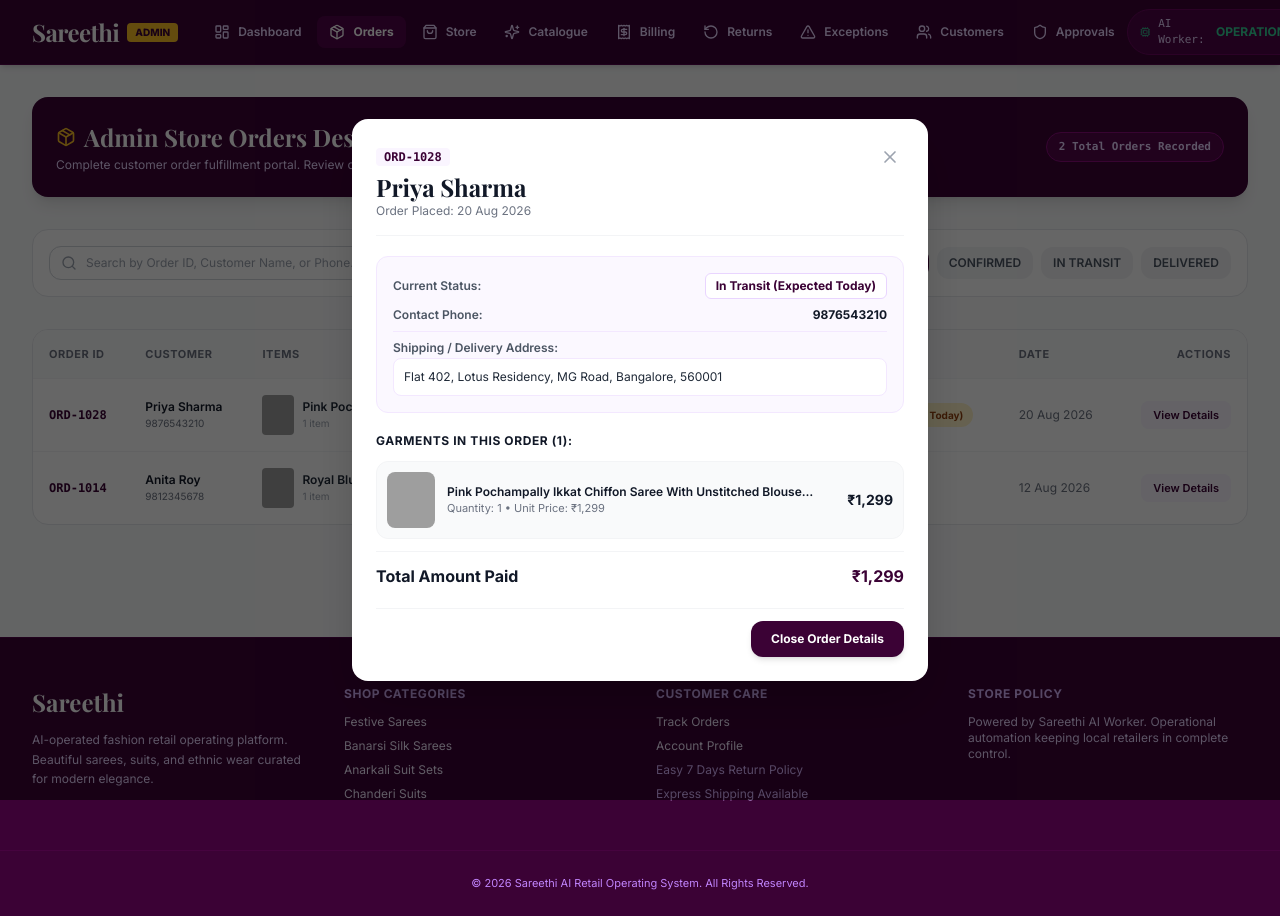
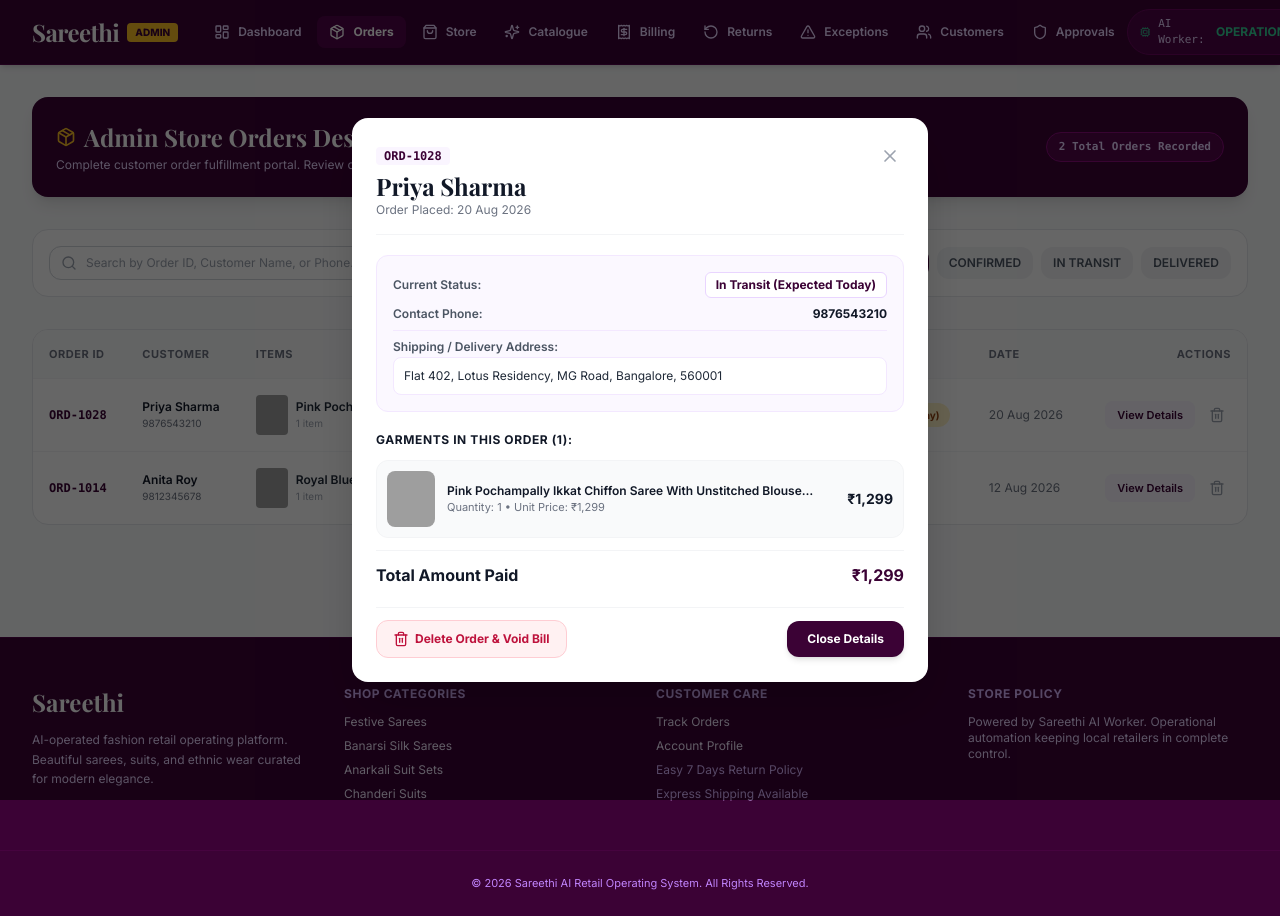
Before and after one commit to hritikbhardwaj12/Sareethi, a Next.js app: page /admin/orders in a window 1280 px wide. Both pictures are taken after a click on the element 640 px from the left and 415 px from the top of the page. Shown: the top 916 px of the page. Built offline with nearby package versions, Linux system fonts and the light colour scheme; grey boxes are pictures that could not be loaded; a web font is replaced by a local one.

Commit message:
feat: add delete and void bill action in admin orders portal

```diff
--- a/src/app/admin/orders/page.tsx
+++ b/src/app/admin/orders/page.tsx
@@ -19,13 +19,23 @@ import {
   Calendar,
   ExternalLink,
   ChevronRight,
+  Trash2,
 } from 'lucide-react';
 
 export default function AdminOrdersPage() {
-  const { orders } = useStoreData();
+  const { orders, deleteOrder } = useStoreData();
   const [searchQuery, setSearchQuery] = useState('');
   const [statusFilter, setStatusFilter] = useState<'ALL' | 'CONFIRMED' | 'IN_TRANSIT' | 'DELIVERED'>('ALL');
   const [selectedOrder, setSelectedOrder] = useState<StoreOrder | null>(null);
+
+  const handleDeleteOrder = async (orderId: string, customerName: string) => {
+    if (window.confirm(`Are you sure you want to delete order ${orderId} for "${customerName}"? This will void and remove the bill.`)) {
+      await deleteOrder(orderId);
+      if (selectedOrder?.id === orderId) {
+        setSelectedOrder(null);
+      }
+    }
+  };
 
   const filteredOrders = orders.filter((order) => {
     const matchesSearch =
@@ -155,6 +165,7 @@ export default function AdminOrdersPage() {
                       </td>
                       <td className="p-4 text-gray-500">{ord.date}</td>
                       <td className="p-4 text-right">
+                        <div className="flex items-center justify-end gap-2">
                           <button
                             onClick={(e) => {
                               e.stopPropagation();
@@ -164,6 +175,17 @@ export default function AdminOrdersPage() {
                           >
                             View Details
                           </button>
+                          <button
+                            onClick={(e) => {
+                              e.stopPropagation();
+                              handleDeleteOrder(ord.id, ord.customer_name);
+                            }}
+                            title="Delete Order / Void Bill"
+                            className="p-1.5 text-gray-400 hover:text-rose-600 hover:bg-rose-50 rounded-lg transition-colors cursor-pointer"
+                          >
+                            <Trash2 className="w-4 h-4" />
+                          </button>
+                        </div>
                       </td>
                     </tr>
                   ))
@@ -236,12 +258,19 @@ export default function AdminOrdersPage() {
               </div>
             </div>
 
-            <div className="pt-3 flex justify-end gap-3 border-t border-gray-100">
+            <div className="pt-3 flex justify-between items-center gap-3 border-t border-gray-100">
+              <button
+                onClick={() => handleDeleteOrder(selectedOrder.id, selectedOrder.customer_name)}
+                className="px-4 py-2.5 bg-rose-50 text-rose-700 hover:bg-rose-100 border border-rose-200 font-bold text-xs rounded-xl flex items-center gap-1.5 cursor-pointer transition-colors"
+              >
+                <Trash2 className="w-4 h-4" /> Delete Order & Void Bill
+              </button>
+
               <button
                 onClick={() => setSelectedOrder(null)}
                 className="px-5 py-2.5 bg-purple-950 text-white font-bold text-xs rounded-xl hover:bg-purple-900 shadow-md cursor-pointer"
               >
-                Close Order Details
+                Close Details
               </button>
             </div>
           </div>
--- a/src/app/api/sync/route.ts
+++ b/src/app/api/sync/route.ts
@@ -371,6 +371,12 @@ export async function POST(req: NextRequest) {
     } else if (action === 'PROCESS_APPROVAL') {
       const { id, decision } = payload;
       globalApprovals = globalApprovals.map((a) => (a.id === id ? { ...a, status: decision } : a));
+    } else if (action === 'DELETE_ORDER') {
+      const { orderId, billNumber } = payload;
+      globalOrders = globalOrders.filter((o) => o.id !== orderId);
+      if (billNumber) {
+        globalBills = globalBills.filter((b) => b.billNumber !== billNumber && b.orderId !== orderId);
+      }
     } else if (action === 'SYNC_ALL') {
       // Bulk merge incoming client state
       if (Array.isArray(payload.orders)) {
--- a/src/context/StoreDataContext.tsx
+++ b/src/context/StoreDataContext.tsx
@@ -445,6 +445,8 @@ interface StoreDataContextType {
   ) => Promise<{ success: boolean }>;
 
   deleteProduct: (id: string) => Promise<{ success: boolean }>;
+
+  deleteOrder: (id: string) => Promise<{ success: boolean }>;
 
   createBill: (billInput: {
     customerName: string;
@@ -936,6 +938,29 @@ export function StoreDataProvider({ children }: { children: ReactNode }) {
     };
   };
 
+  const deleteOrder = async (orderId: string) => {
+    const targetOrder = orders.find((o) => o.id === orderId);
+    setOrders((prev) => prev.filter((o) => o.id !== orderId));
+    if (targetOrder?.bill_number) {
+      setBills((prev) =>
+        prev.filter((b) => b.billNumber !== targetOrder.bill_number && b.orderId !== orderId)
+      );
+    }
+
+    try {
+      fetch('/api/sync', {
+        method: 'POST',
+        headers: { 'Content-Type': 'application/json' },
+        body: JSON.stringify({
+          action: 'DELETE_ORDER',
+          payload: { orderId, billNumber: targetOrder?.bill_number },
+        }),
+      }).catch(() => {});
+    } catch (e) {}
+
+    return { success: true };
+  };
+
   const processReturn = async (returnInput: {
     billNumber: string;
     customerName: string;
@@ -1064,6 +1089,7 @@ export function StoreDataProvider({ children }: { children: ReactNode }) {
         placeOrder,
         updateProduct,
         deleteProduct,
+        deleteOrder,
         createBill,
         processReturn,
         processApproval,
```
Lines whose indentation alone changed are shown as unchanged.
